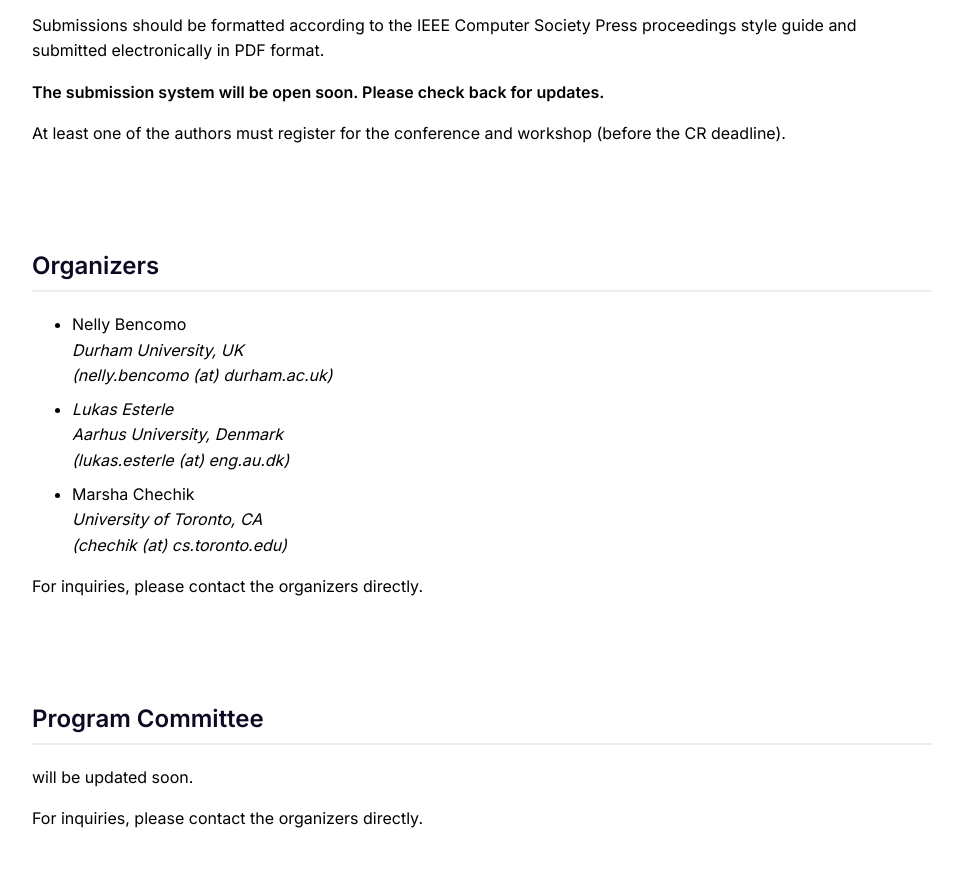
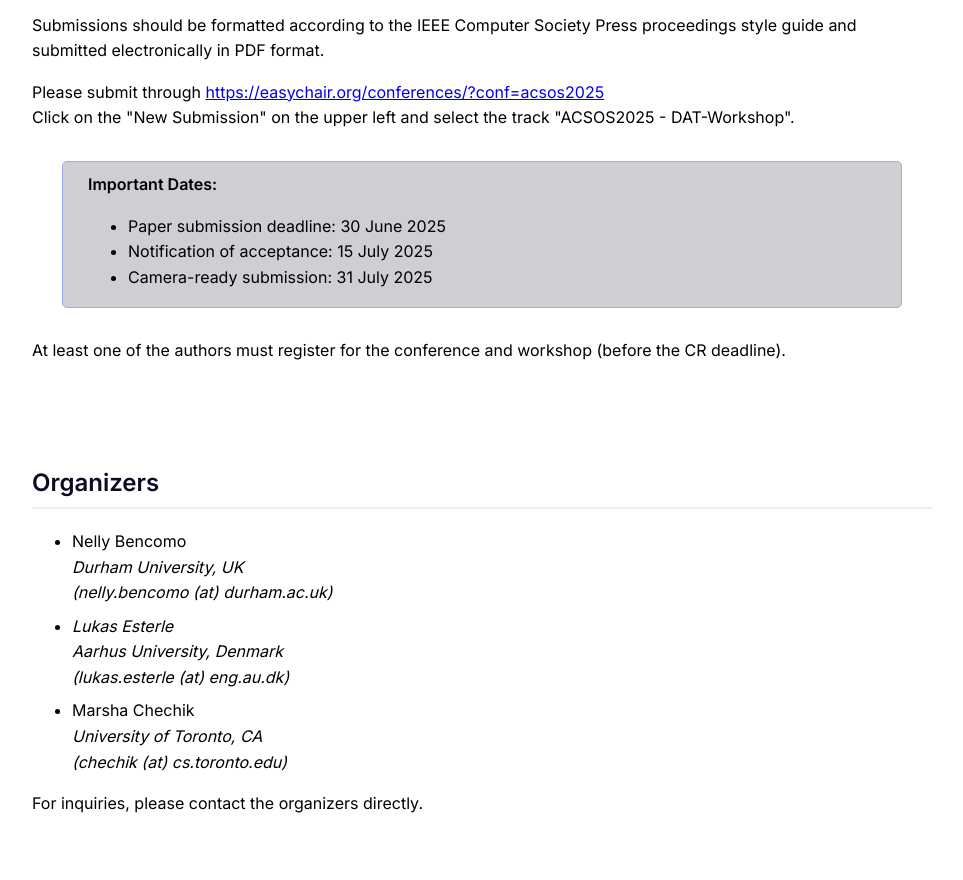
Before and after one commit to DAT-workshop/dat-workshop.github.io, a plain HTML site: page index.html in a window 1280 px wide. Shown: the part 1801-2681 px from the top of the page, without its empty margins (158-1121 px from the left). Drawn offline with Linux system fonts and the light colour scheme.

Commit message:
updated deadlines and submission link

```diff
--- a/index.html
+++ b/index.html
@@ -74,7 +74,19 @@
       Submissions should be formatted according to the IEEE Computer Society Press proceedings style guide and submitted electronically in PDF format.
       </p>
       <p>
-      <strong>The submission system will be open soon. Please check back for updates.</strong>
+        Please submit through <a href="https://easychair.org/conferences/?conf=acsos2025">https://easychair.org/conferences/?conf=acsos2025</a>
+        <br>
+        Click on the "New Submission" on the upper left and select the track "ACSOS2025 - DAT-Workshop".
+      </p>
+        <p>
+        <div class="boxCfp">
+          <strong>Important Dates:</strong>
+          <ul>
+            <li>Paper submission deadline: 30 June 2025</li>
+            <li>Notification of acceptance: 15 July 2025</li>
+            <li>Camera-ready submission: 31 July 2025</li>
+          </ul>
+        </div>
       </p>
 <!--
       Please submit your papers through the ACSOS conference management system via EasyChair:
--- a/styles.css
+++ b/styles.css
@@ -19,6 +19,14 @@ body {
     background: rgba(10, 10, 35, 0.8);
     color: white;
     padding: 1rem 2rem;
+  }
+
+  .boxCfp {
+    border: 1px solid #a0a9f8;
+    padding: 10px 10px 1px 25px;
+    margin: 30px;
+    border-radius: 5px;
+    background-color: rgba(10, 10, 35, 0.2);
   }
 
   /* Navigation */
```
